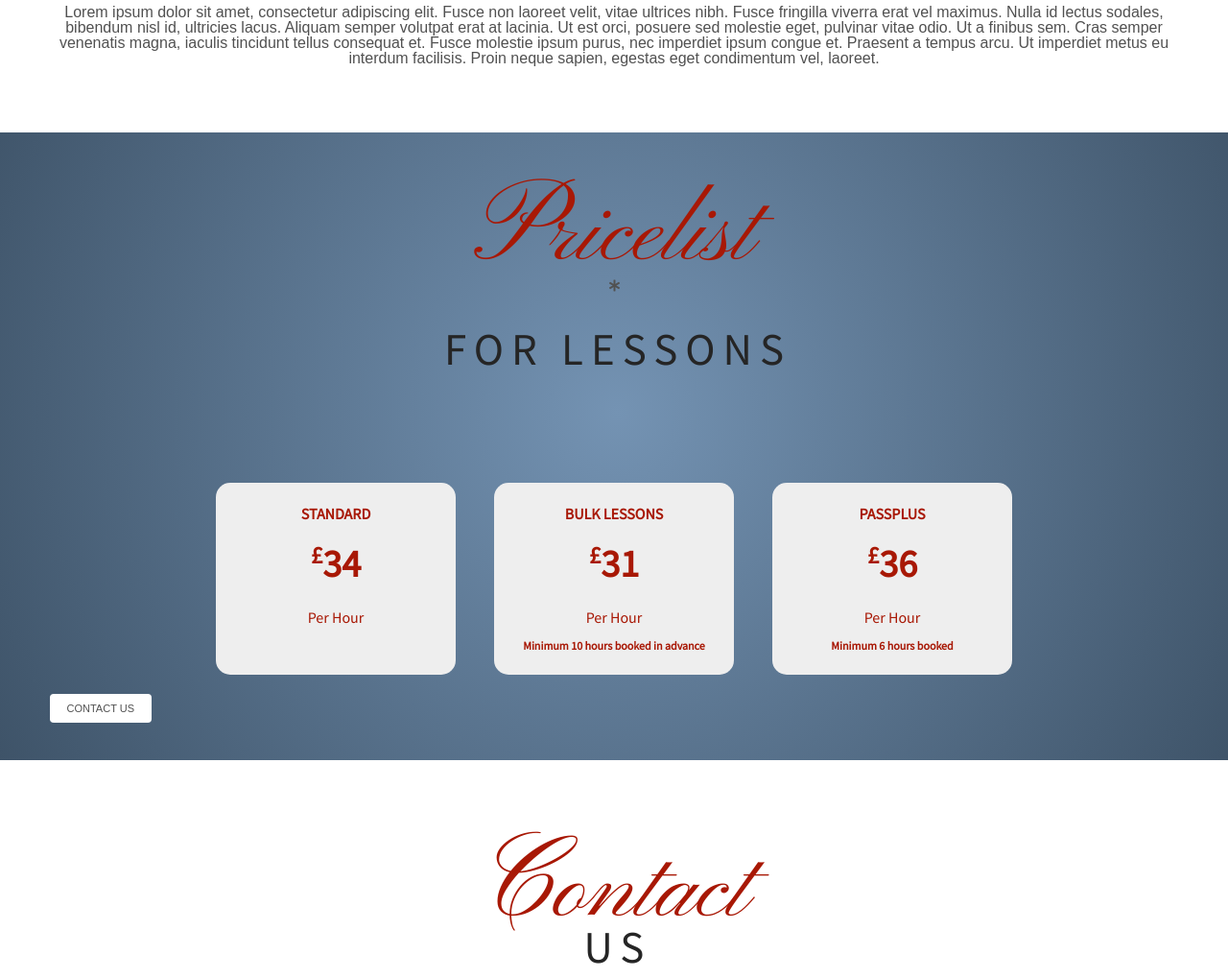
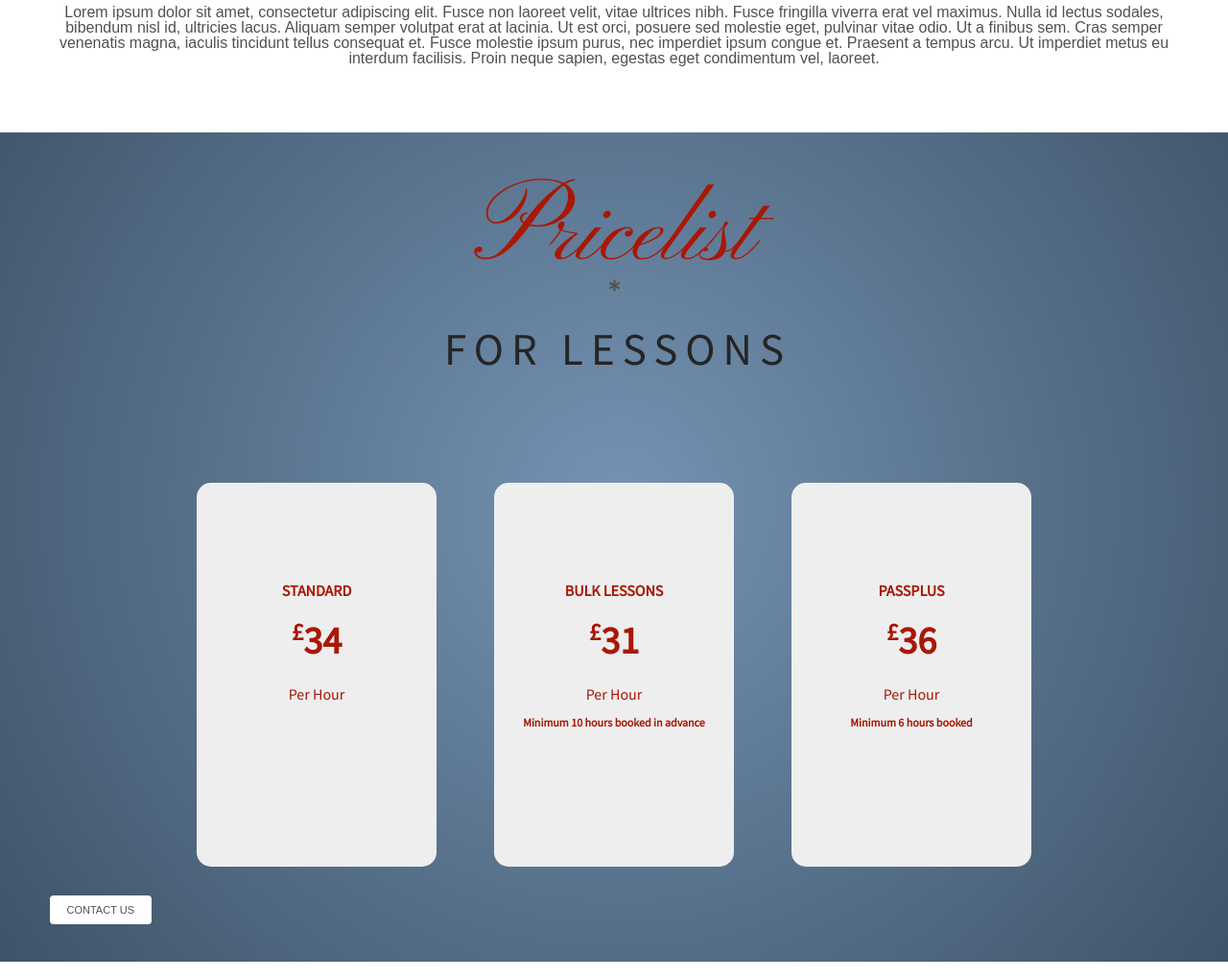
Before and after one commit to boolean-n-bop/GGDriving, a plain HTML site: page index.html in a window 1280 px wide. Shown: the part 1085-2104 px from the top of the page at 96% size. Drawn offline with nearby package versions, Linux system fonts and the light colour scheme; a web font is replaced by a local one.

Commit message:
Pricing Css Edit

```diff
--- a/style.css
+++ b/style.css
@@ -376,6 +376,7 @@ header {
   background-color: var(--main-font-color-dark);
 }
 
+
 /* LESSONS */
 
 .courses {
@@ -390,7 +391,7 @@ header {
 }
 
 .between {
-  min-height: 65vh;
+  min-height: 100vh;
   display: flex;
   align-items: center;
 }
@@ -400,7 +401,7 @@ header {
   position: relative;
   justify-content: center;
   display: flex;
-  margin-top: 90px;
+  margin-top: 8rem;
 }
 
 .card {
@@ -408,14 +409,14 @@ header {
   background: #eee;
   color: var(--secondary-font-color);
   width: 250px;
-  height: 200px;
+  height: 400px;
   border-radius: 15px;
-  margin: 20px;
-  transition: all ease-in-out 1s;
+  margin: 30px;
+  transition: all ease-in-out 0.8s;
 }
 
 .card:hover{
-  box-shadow: 0 0 0 20em inset #0606c4;
+  box-shadow: 0 0 0 20em inset #555555;
   color: #eee;
 }
 
@@ -424,7 +425,7 @@ header {
   padding: 2px;
   text-align: center;
   font-weight: bold;
-  margin-top: 20px;
+  margin-top: 10rem;
   text-transform: uppercase;
 }
 
```
